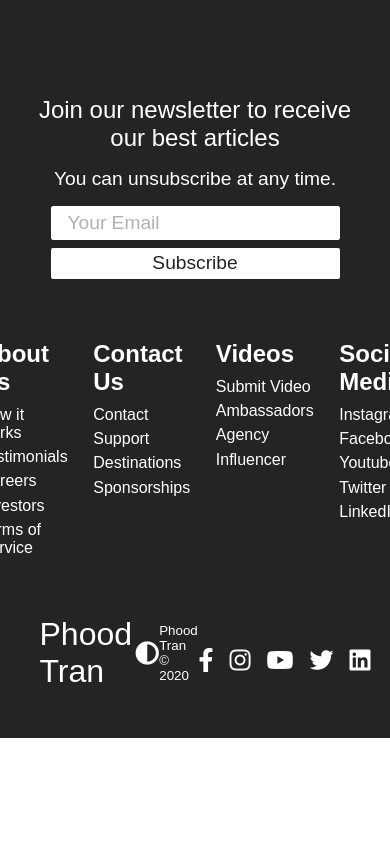
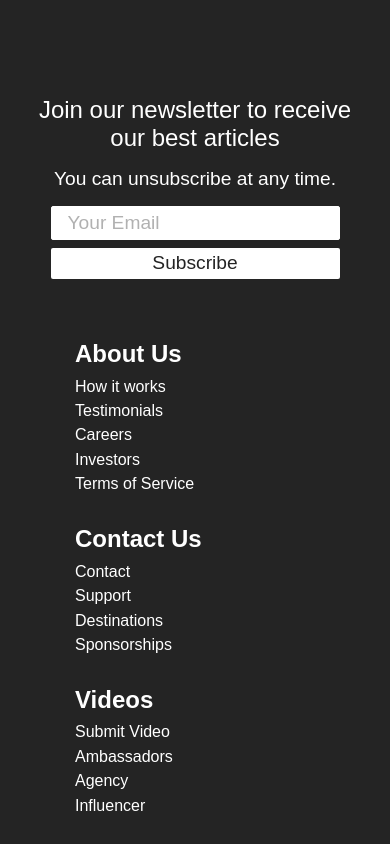
Before and after one commit to phuctranlh/footer, a React (Create React App) app: page / in a window 390 px wide. Shown: the top 844 px of the page. Built offline with nearby package versions, Linux system fonts and the light colour scheme.

Commit message:
Responsive for footer links

```diff
--- a/src/style/Footer.css
+++ b/src/style/Footer.css
@@ -161,4 +161,9 @@
         display: block;
     }
 
+    .footer-link-wrapper {
+        flex-direction: column;
+        align-items: center;
+    }
+
 }
```
